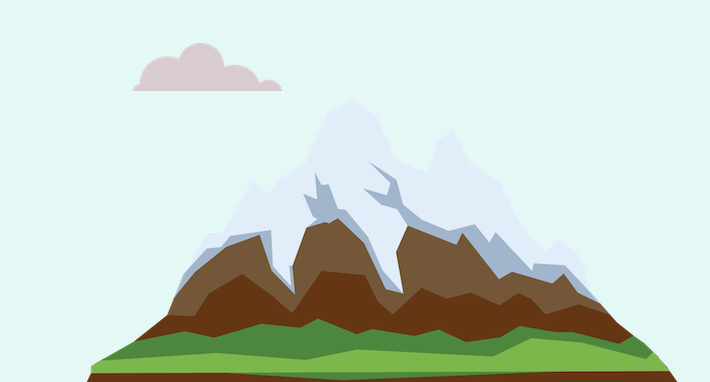
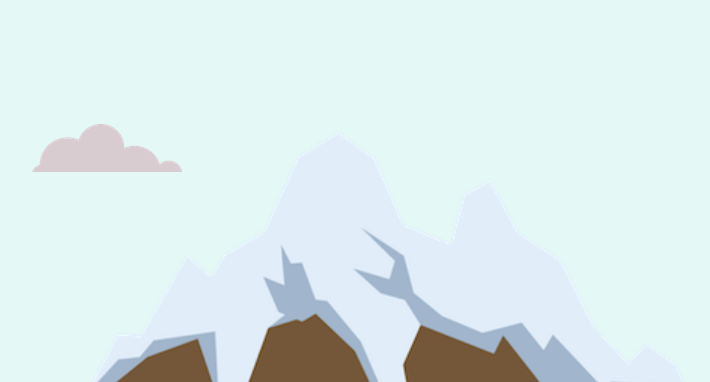
Before and after one commit to dominic-davies/cv, a plain HTML site: page index.html in a window 1280 px wide. Shown: the part 415-797 px from the top of the page, without its empty margins (258-968 px from the left). Drawn offline with Linux system fonts and the light colour scheme.

Commit message:
altered top container to spec - 100vh

```diff
--- a/css/style.css
+++ b/css/style.css
@@ -35,6 +35,7 @@ h3 {
 
 .top-container-wrapper {
   background-color: #e4f9f5;
+  height: 100vh;
 }
 
 .top-container {
@@ -51,9 +52,13 @@ h3 {
 }
 
 .bottom-cloud {
-  bottom: 300px;
-  left: 200px;
+  bottom: 400px;
+  left: 100px;
   position: absolute;
+}
+
+.img-mountain {
+  width: 100%;
 }
 
 /* .intro-text {
--- a/index.html
+++ b/index.html
@@ -20,7 +20,7 @@
         <h2>a coder</h2>
 
         <img src="img/cloud.png" alt="cloud image" class="bottom-cloud" />
-        <img src="img/mountain.png" alt="mountain image" />
+        <img class="img-mountain" src="img/mountain.png" alt="mountain image" />
       </div>
     </div>
 
```
